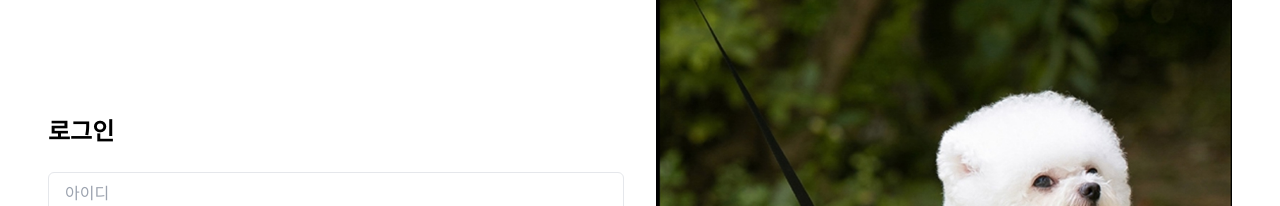
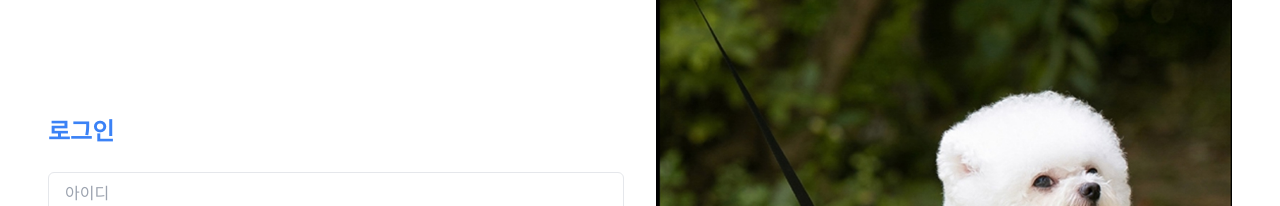
Before and after one commit to dohee12/Front_GENIE, a React (Create React App) app: page /login in a window 1280 px wide. Shown: the part 125-331 px from the top of the page. Built offline with nearby package versions, Linux system fonts and the light colour scheme.

Commit message:
feat: 로그인 페이지 구현 완료료

```diff
--- a/src/components/LoginBox.js
+++ b/src/components/LoginBox.js
@@ -5,7 +5,7 @@
     return (
         <div className="flex justify-center items-center p-8 bg-white shadow-md rounded-lg">
             <div className="w-1/2 p-4">
-                <h2 className="text-2xl font-bold mb-6">로그인</h2>
+                <h2 className="text-2xl font-bold mb-6 text-blue-500">로그인</h2>
                 <form className="space-y-4">
                     <input
                         type="text"
```
